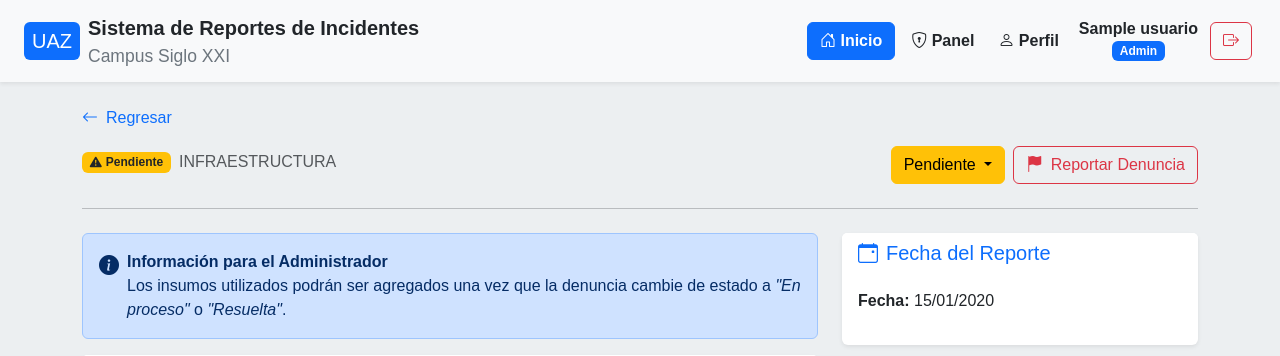
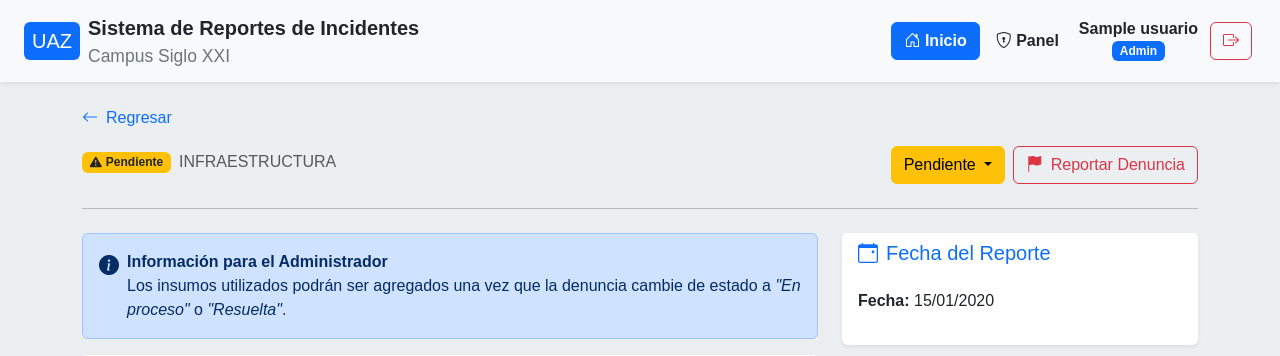
Before and after one commit to MJavoso/InfraUAZ, a Django app: page /detalle-denuncia/1/ in a window 1280 px wide. Shown: the top 356 px of the page. Run offline with Django 5.2, Linux system fonts and the light colour scheme; a user stored in the database is signed in; data comes from the database, SQL or seed files in the repository; tables that the repository leaves empty hold one stand-in row (values such as "Sample post"); parts of the project's set-up code (start-up, migrations or seed data) failed here and were passed over.

Commit message:
protegiendo algunas vistas y endpoints

```diff
--- a/InfraUAZ/denuncias/views.py
+++ b/InfraUAZ/denuncias/views.py
@@ -4,7 +4,7 @@ from django.shortcuts import render, get_object_or_404, redirect
 from usuarios.models import Denunciante, Administrador
 from .forms import DenunciaForm
 from .models import ProgramaAcademico, LugarReferencia, Denuncia, Insumo, TipoDenuncia, EstadoDenuncia, FotografiaEvidencia
-from django.http import JsonResponse
+from django.http import HttpResponseForbidden, JsonResponse
 from django.http import HttpRequest
 from django.contrib.auth.decorators import login_required
 from django.views.generic import ListView
@@ -76,6 +76,8 @@ def agregar_insumo(request, id_denuncia):
 @login_required
 def crear_denuncia (request: HttpRequest):
     denuncia_form = DenunciaForm()
+    if request.user.is_staff:
+        return HttpResponseForbidden("No puedes registrar una denuncia.")
     if request.method == 'POST':
         denuncia_form = DenunciaForm(request.POST)
         id_programa = request.POST.get('programa')
@@ -149,6 +151,10 @@ def muro_denuncias(request: HttpRequest):
 
 @login_required
 def perfil(request:HttpRequest ):
+
+    if request.user.is_staff:
+        return HttpResponseForbidden("No puedes ingresar a perfil por que eres administrador.")
+
     id_denunciante =  Denunciante.objects.get(usuario=request.user).id_denunciante
     denuncias = Denuncia.objects.filter(id_denunciante=id_denunciante)
     tipos = TipoDenuncia.objects.all()
--- a/InfraUAZ/templates/nav_bar.html
+++ b/InfraUAZ/templates/nav_bar.html
@@ -54,17 +54,9 @@
             <i class="bi bi-shield-lock"></i> Panel
           </a>
         </li>
-
-        <li class="nav-item mx-1">
-          <a class="nav-link text-dark fw-semibold {% if request.resolver_match.url_name == 'perfil_admin' %}active{% endif %}"
-            href="{% url 'perfil_admin' %}">
-            <i class="bi bi-person"></i> Perfil
-          </a>
-        </li>
-
         {% else %}
         <!-- Perfil del denunciante -->
-        {% if request.user.is_authenticated %}
+        {% if request.user.is_authenticated and not request.user.is_staff %}
         <li class="nav-item mx-1">
           <a class="btn btn-outline-primary {% if request.resolver_match.url_name == 'perfil' %}active text-white{% endif %}"
              href="{% url 'perfil' %}">
```
